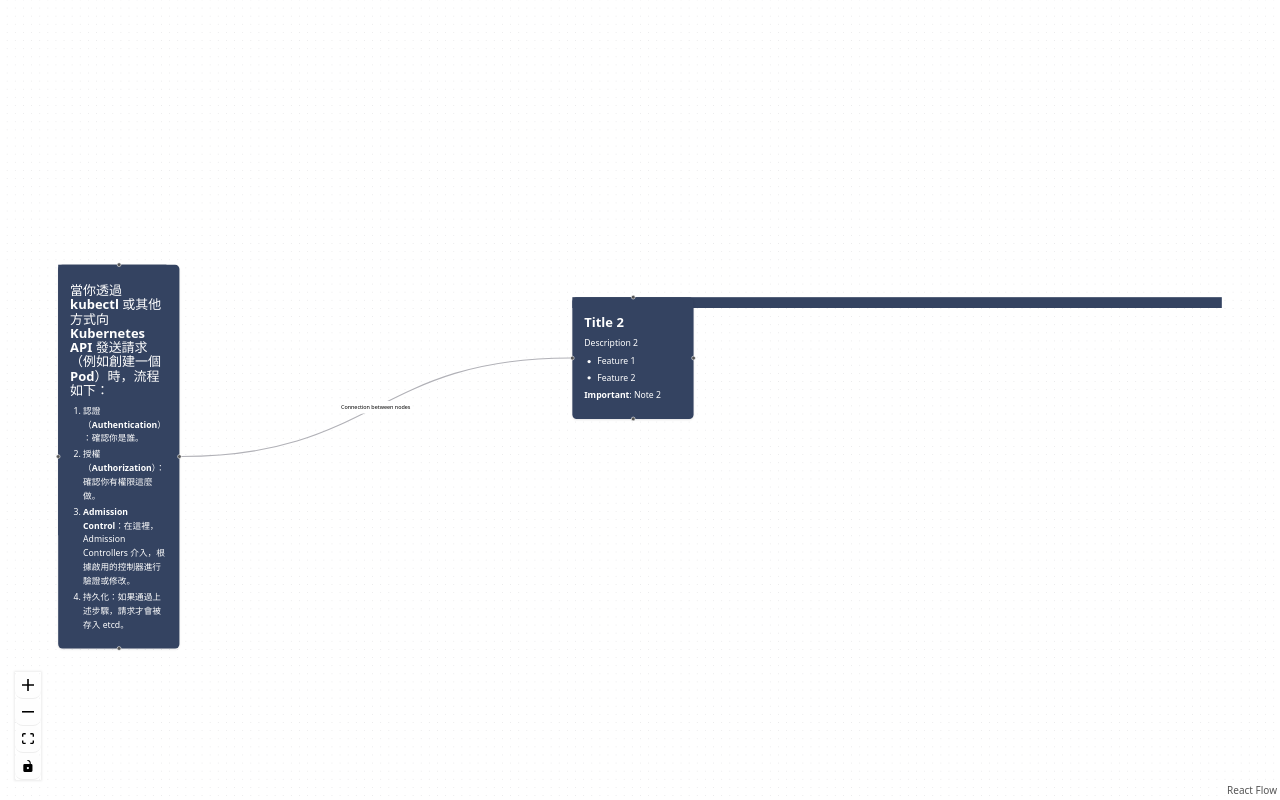
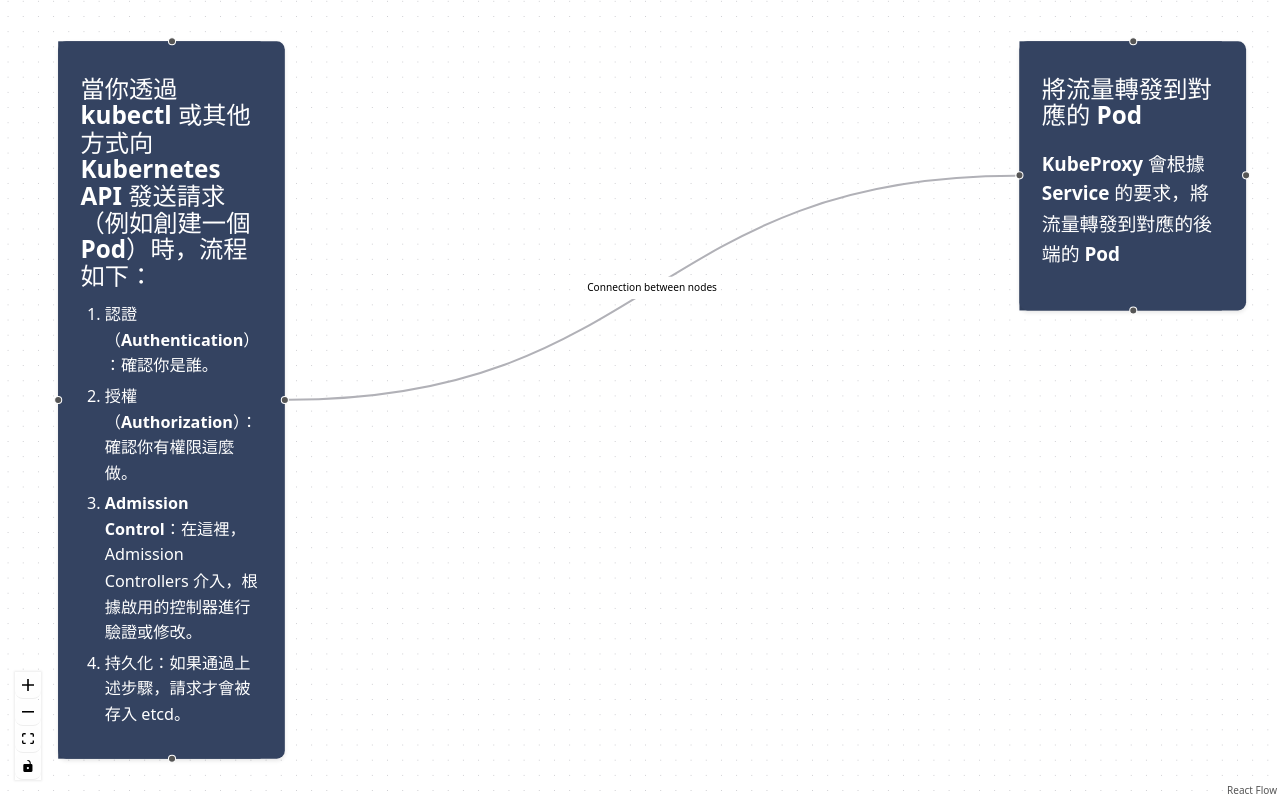
Before and after one commit to ShawnSWu/KitiVerse, a React (Vite) app: page / in a window 1280 px wide. Built offline with nearby package versions, Linux system fonts and the light colour scheme.

Commit message:
flexable card

```diff
--- a/src/App.tsx
+++ b/src/App.tsx
@@ -36,20 +36,18 @@ function App() {
             },
             style: {
               width: 200,
-              height: 500,
               backgroundColor: '#344361'
             }
           },
           {
             id: 'node2',
             type: 'textNode',
-            position: { x: 1000, y: 160 },
+            position: { x: 1000, y: 100 },
             data: {
-              label: '# Title 2\n\nDescription 2\n\n- Feature 1\n- Feature 2\n\n**Important**: Note 2'
+              label: '# 將流量轉發到對應的 Pod\n### KubeProxy 會根據 Service 的要求，將流量轉發到對應的後端的 Pod'
             },
             style: {
-              width: 1200,
-              height: 20,
+              width: 200,
               backgroundColor: '#344361'
             }
           }
--- a/src/components/Canvas.tsx
+++ b/src/components/Canvas.tsx
@@ -35,7 +35,6 @@ export default function Canvas({
         externalNodesChange(changes);
       }
 
-      // 更新節點位置
       if (onNodesUpdate) {
         onNodesUpdate(applyNodeChanges(changes, nodes));
       }
--- a/src/components/nodes/BaseNodeWithHandles.tsx
+++ b/src/components/nodes/BaseNodeWithHandles.tsx
@@ -9,22 +9,27 @@ type BaseNodeWithHandlesProps = {
 const BaseNodeWithHandles: React.FC<BaseNodeWithHandlesProps> = ({ children, style = {} }) => {
   const nodeRef = useRef<HTMLDivElement>(null);
 
+  // 基礎樣式
+  const baseStyle: React.CSSProperties = {
+    position: 'relative',
+    backgroundColor: '#344361',
+    color: '#fff',
+    borderRadius: '8px',
+    padding: '12px',
+    boxShadow: '0 2px 4px rgba(0,0,0,0.1)',
+    transition: 'all 0.2s ease',
+  };
+
+  // 合併樣式，確保傳入的樣式可以覆蓋基礎樣式
+  const combinedStyle = {
+    ...baseStyle,
+    ...style
+  };
+
   return (
     <div
       ref={nodeRef}
-      style={{
-        position: 'relative',
-        width: style.width || 200,
-        minWidth: 100,
-        minHeight: 40,
-        height: style.height || 'auto',
-        backgroundColor: style.backgroundColor || '#344361',
-        borderRadius: style.borderRadius || 8,
-        padding: style.padding || '12px',
-        boxShadow: style.boxShadow || '0 2px 4px rgba(0,0,0,0.1)',
-        transition: 'all 0.2s ease',
-        color: style.color || '#fff'
-      }}
+      style={combinedStyle}
     >
       {/* 左側 Handle */}
       <div style={{
--- a/src/components/nodes/TextNode.tsx
+++ b/src/components/nodes/TextNode.tsx
@@ -1,4 +1,4 @@
-import React, { useRef, useEffect, useState } from "react";
+import React, { useRef } from "react";
 import ReactMarkdown from 'react-markdown';
 import BaseNodeWithHandles from "./BaseNodeWithHandles";
 
@@ -31,39 +31,37 @@ interface TextNodeProps {
   selected?: boolean;
 }
 
-const TextNode: React.FC<TextNodeProps> = ({ id, data, style = {}, selected = false }) => {
+const TextNode: React.FC<TextNodeProps> = ({ data, style = {}, selected = false }) => {
   const contentRef = useRef<HTMLDivElement>(null);
 
-  // 使用傳入的樣式，如果沒有則使用默認值
+  // 基礎節點樣式
   const nodeStyle = {
     width: style.width || 200,
     height: style.height || 'auto',
+    backgroundColor: style.backgroundColor || '#344361',
+    color: style.color || '#fff',
+    padding: '12px',
+    borderRadius: '8px',
+    boxShadow: selected ? '0 0 0 2px #6366f1' : '0 2px 4px rgba(0,0,0,0.1)',
+    transition: 'all 0.2s ease',
     ...style
   };
 
+  // 內容容器樣式
+  const contentStyle: React.CSSProperties = {
+    width: '100%',
+    minHeight: '100%',
+    overflow: 'hidden',
+    wordBreak: 'break-word' as const,
+    lineHeight: 1.6,
+    padding: '10px',
+    boxSizing: 'border-box',
+    color: style.color || (style.backgroundColor === '#FFFFFF' ? '#000' : '#fff')
+  };
+
   return (
-    <BaseNodeWithHandles
-      style={{
-        ...nodeStyle,
-        padding: '12px',
-        borderRadius: '8px',
-        boxShadow: selected ? '0 0 0 2px #6366f1' : '0 2px 4px rgba(0,0,0,0.1)',
-        transition: 'all 0.2s ease',
-      }}
-    >
-      <div
-        ref={contentRef}
-        style={{
-          color: style?.backgroundColor === '#FFFFFF' ? '#000' : '#fff',
-          width: '100%',
-          minHeight: '100%',
-          overflow: 'hidden',
-          wordBreak: 'break-word',
-          lineHeight: 1.6,
-          padding: '10px',
-          boxSizing: 'border-box'
-        }}
-      >
+    <BaseNodeWithHandles style={nodeStyle}>
+      <div ref={contentRef} style={contentStyle}>
         <ReactMarkdown
           components={{
             ...markdownComponents,
```
